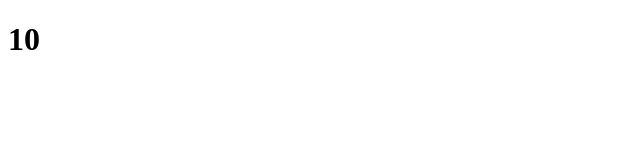
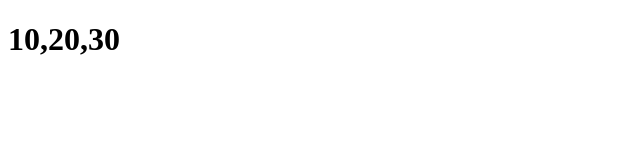
Before and after one commit to rutvisoni39/rutvi_105, a plain HTML site: page index.html in a window 1280 px wide. Shown: the whole page, without its empty margins (0-640 px from the left). Drawn offline with Linux system fonts and the light colour scheme.

Commit message:
new code of main

```diff
--- a/index.html
+++ b/index.html
@@ -6,6 +6,6 @@
     <title>Document</title>
 </head>
 <body>
-    <h1>10</h1>
+    <h1>10,20,30</h1>
 </body>
 </html>
```
